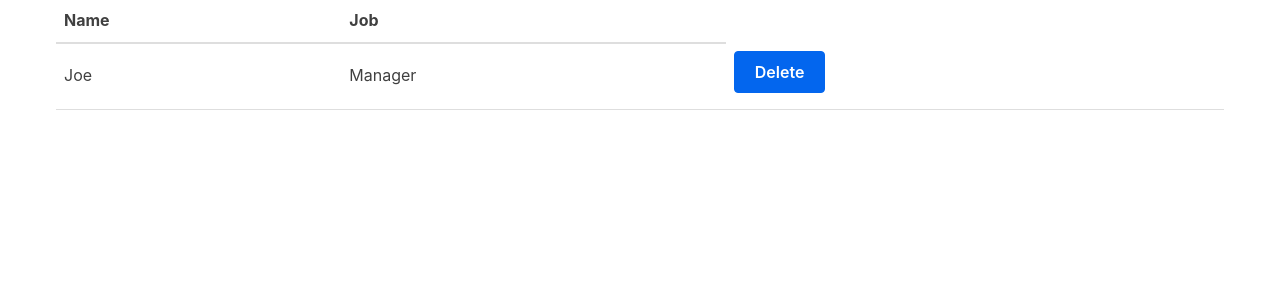
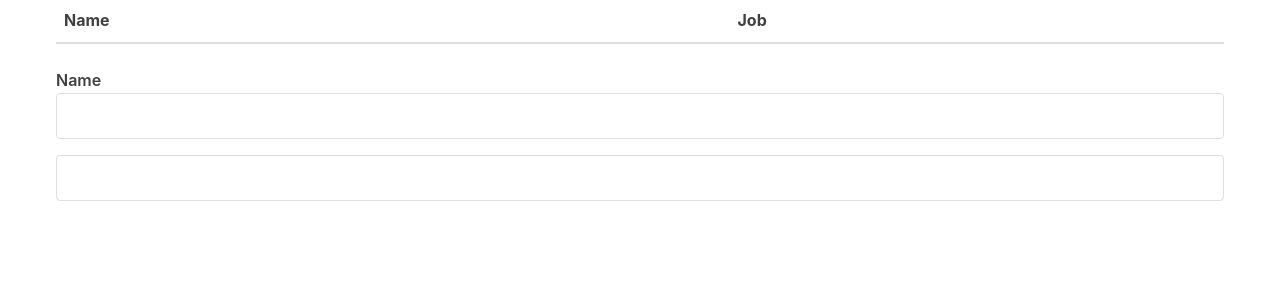
Before and after one commit to wrunion/react-tutorial-5520, a React (Create React App) app: page / in a window 1280 px wide. Shown: the top 300 px of the page. Built offline with nearby package versions, Linux system fonts and the light colour scheme.

Commit message:
Fix bug in Form component.

```diff
--- a/src/App.js
+++ b/src/App.js
@@ -4,12 +4,7 @@ import Form from './Form'
 
 class App extends Component {
   state = {
-    characters: [
-      {
-        name: "Joe",
-        job: "Manager"
-      }
-    ]
+    characters: [],
   }
 
   removeCharacter = index => {
@@ -28,7 +23,7 @@ class App extends Component {
     return (
       <div className="container">
         <Table characterData={characters} removeCharacter={this.removeCharacter} />
-        {/* <Form />s */}
+        <Form />
       </div>
     )
   }
--- a/src/Form.js
+++ b/src/Form.js
@@ -16,22 +16,24 @@ class Form extends Component {
   }
 
   render() {
-    const {name, job} = this.state;
+    // const {name, job} = this.state;
 
     return (
       <form>
         <label htmlFor="name">Name
           <input
+            type="text"
             name="name"
             id="name"
-            value={name}
+            value={this.name}
             onChange={this.handleChange} />
         </label>
         <label>
           <input
+            type="text"
             name="job"
             id="job"
-            value={job}
+            value={this.job}
             onChange={this.handleChange}/>
         </label>
       </form>
```
